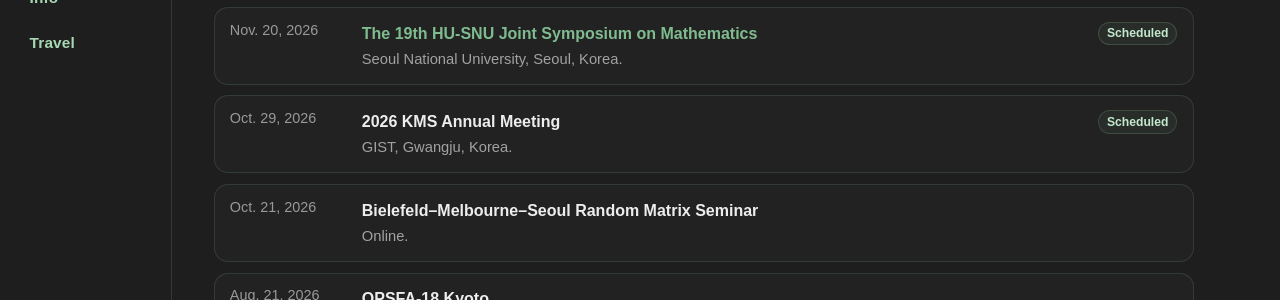
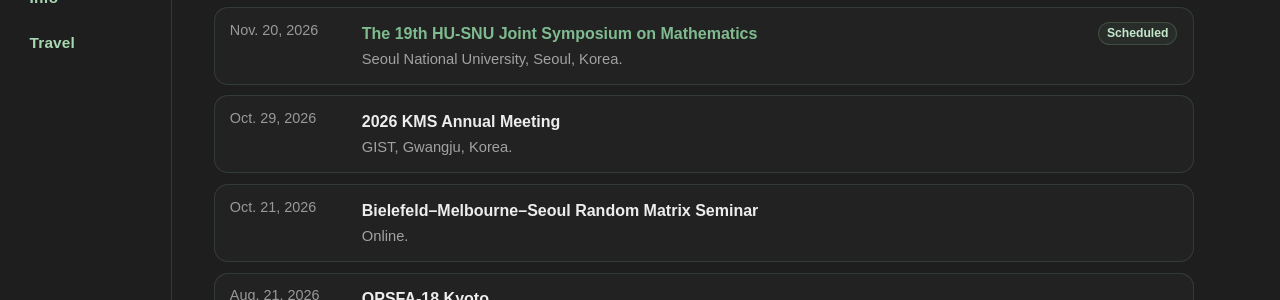
Before and after one commit to y-gJung/y-gJung.github.io, a Jekyll site: the page built from research.md, in a window 1280 px wide and 900 px high, scrolled down 1251 px. Shown: the part 145-445 px from the top of the window. Built offline with Jekyll 4.4.1, drawn with Linux system fonts in a browser that asks for light colours.

Commit message:
Update research.md

```diff
--- a/research.md
+++ b/research.md
@@ -124,14 +124,13 @@
           <span class="talk-badge">Scheduled</span>
         </article>
         <article class="talk-item">
-          <time class="talk-date" datetime="2026-10-??">Oct. 29, 2026</time>
+          <time class="talk-date" datetime="2026-10-29">Oct. 29, 2026</time>
           <div class="talk-body">
             <a class="talk-title" href="https://www.kms.or.kr/conference/meeting/?period=94" target="_blank" rel="noopener noreferrer">
               2026 KMS Annual Meeting
             </a>
             <p class="talk-meta">GIST, Gwangju, Korea.</p>
           </div>
-          <span class="talk-badge">Scheduled</span>
         </article>
         <article class="talk-item">
           <time class="talk-date" datetime="2026-10-21">Oct. 21, 2026</time>
```
